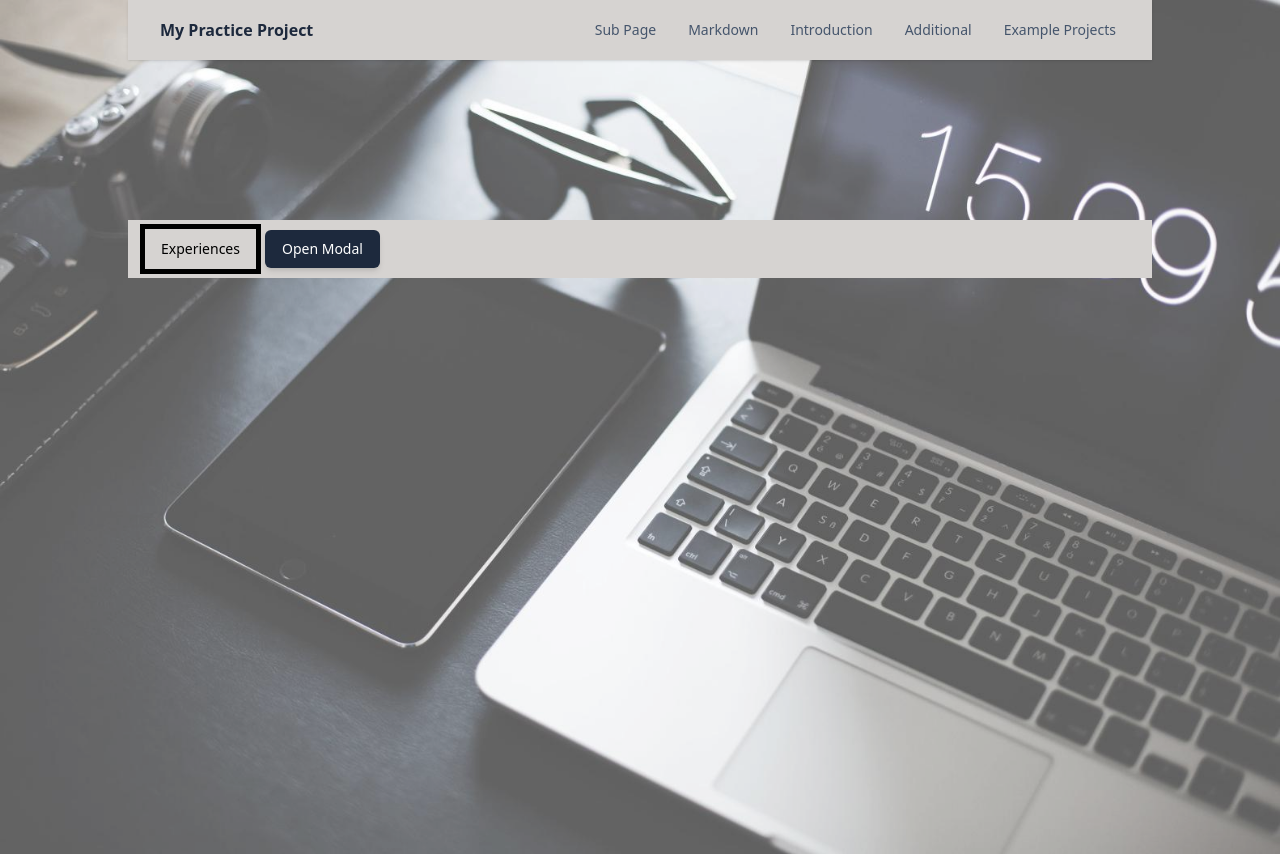
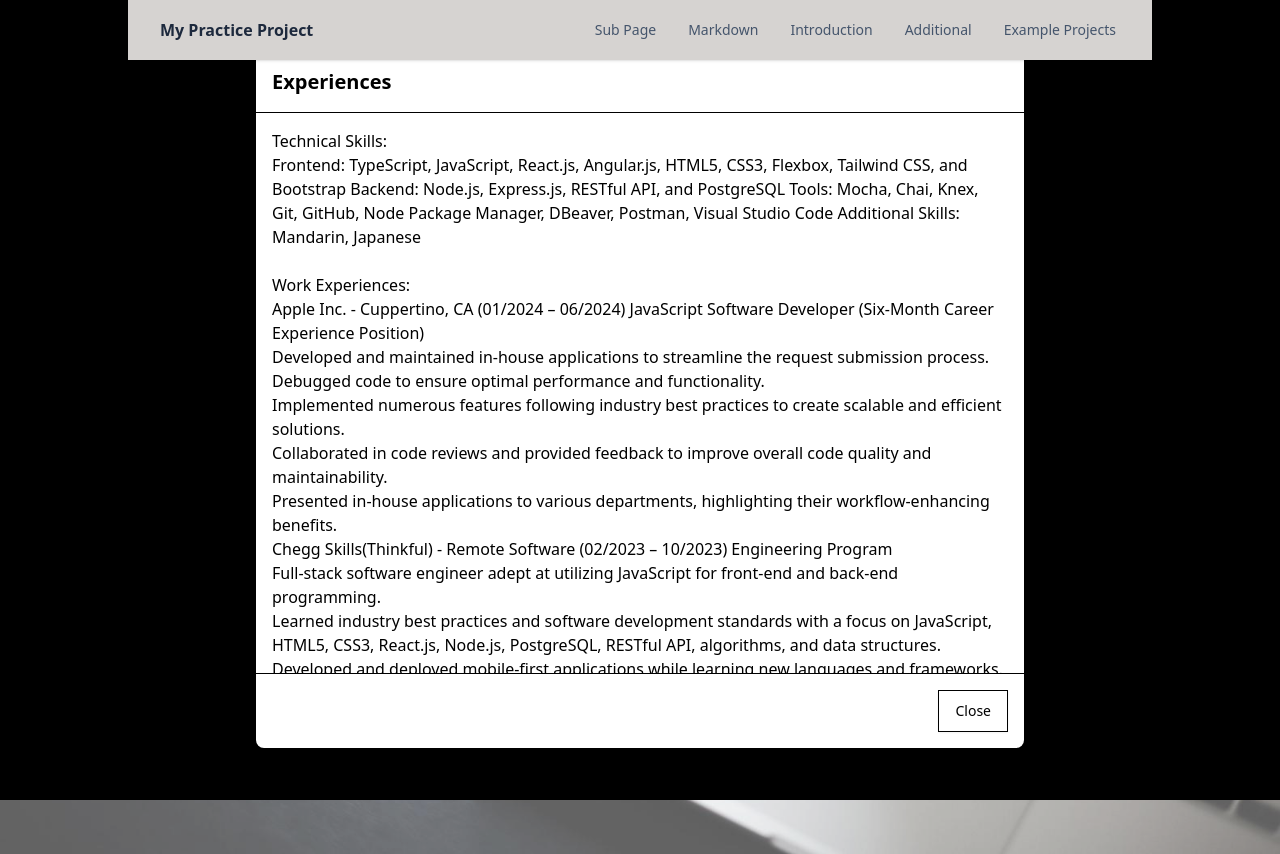
Before and after one commit to adam780930/react-practice, a React (Vite) app: page / in a window 1280 px wide. Both pictures are taken after a click on the button "Experiences". Built offline with nearby package versions, Linux system fonts and the light colour scheme.

Commit message:
implemented close function for modal

```diff
--- a/src/pages/Mainpage.jsx
+++ b/src/pages/Mainpage.jsx
@@ -4,39 +4,28 @@ import Buttons from "../components/Button.jsx";
 import Modal from "../components/Modal.jsx";
 
 function Mainpage() {
-  const [isModalOpen, setIsModalOpen] = useState(false);
-  const handleOpenModal = () => setIsModalOpen(true);
-  const handleCloseModal = () => setIsModalOpen(false);
+  const [isModalOpen, setIsModalOpen] = useState("hidden");
+  const handleOpenModal = () => setIsModalOpen("");
+  const handleCloseModal = () => setIsModalOpen("hidden");
 
   return (
     <div className="bg-stone-block w-full max-w-screen-lg px-4 py-2 mx-auto bg-stone-300 ">
-      {/* <button id="open-modal" className="p-2 bg-blue-500 text-white rounded">
-        Open Modal
-      </button> */}
+      <Buttons buttonName={"Experiences"} onClick={handleOpenModal} />
 
-      <Buttons buttonName={"Experiences"} onClick={handleOpenModal} />
-      <button
-        data-dialog-target="modal"
-        className=" rounded-md bg-slate-800 py-2 px-4 border border-transparent text-center text-sm text-white transition-all shadow-md hover:shadow-lg focus:bg-slate-700 focus:shadow-none active:bg-slate-700 hover:bg-slate-700 active:shadow-none disabled:pointer-events-none disabled:opacity-50 disabled:shadow-none ml-2"
-        type="button"
-      >
-        Open Modal
-      </button>
-      {/* remove hidden here to show modal */}
-      <div class="hidden fixed inset-0 bg-black bg-opacity-50 flex items-center justify-center z-50">
-        <div class="bg-white rounded-lg shadow-xl w-full max-w-3xl mx-4">
-          <div class="p-4 border-b">
-            <h3 class="text-xl font-semibold">Experiences</h3>
-          </div>
+      <div className={isModalOpen}>
+        <div className="fixed inset-0 bg-black bg-opacity-50 flex items-center justify-center z-50">
+          <div className="bg-white rounded-lg shadow-xl w-full max-w-3xl mx-4">
+            <div className="p-4 border-b">
+              <h3 className="text-xl font-semibold">Experiences</h3>
+            </div>
 
-          <div class="p-4 max-h-[70vh] overflow-y-auto">
-            <Experiences />
-          </div>
+            <div className="p-4 max-h-[70vh] overflow-y-auto">
+              <Experiences />
+            </div>
 
-          <div class="p-4 border-t flex justify-end gap-4">
-            <button class="px-4 py-2 bg-blue-600 text-white rounded">
-              Close
-            </button>
+            <div className="p-4 border-t flex justify-end gap-4">
+              <Buttons buttonName={"Close"} onClick={handleCloseModal} />
+            </div>
           </div>
         </div>
       </div>
```
